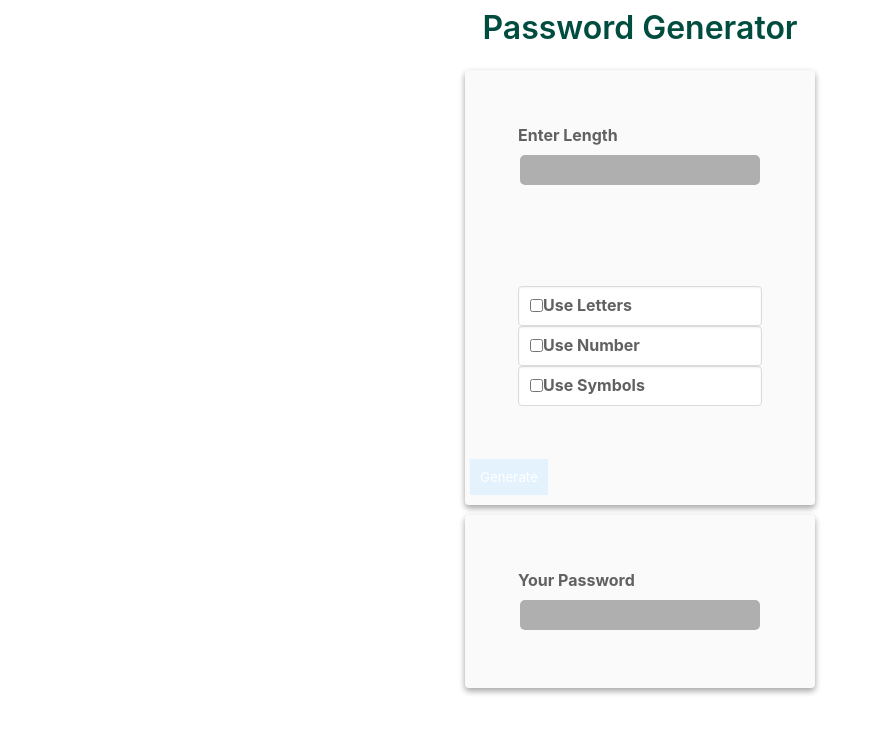
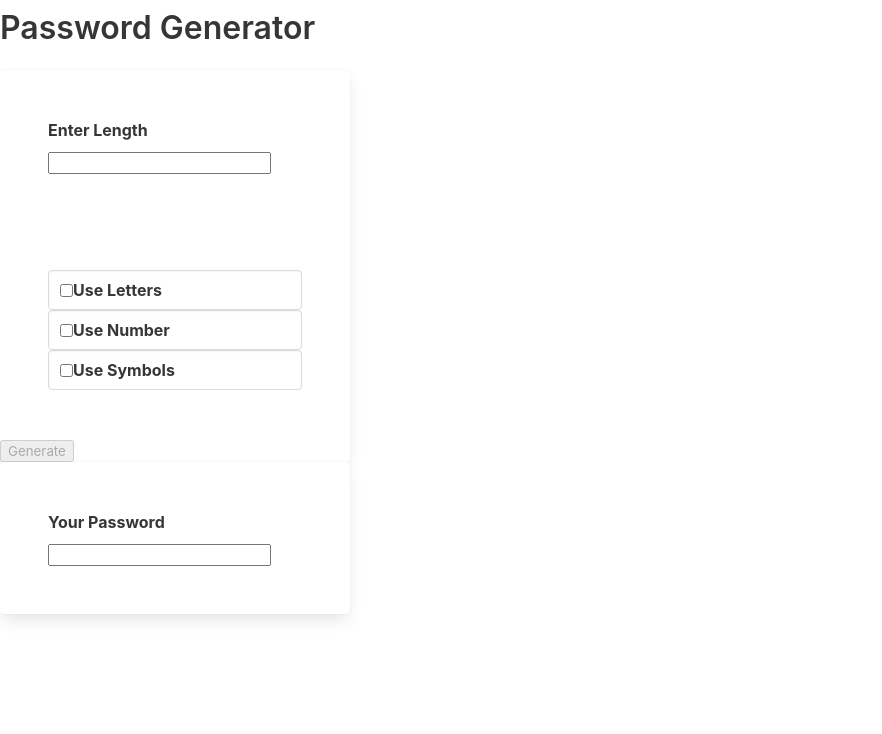
Before and after one commit to ashbeelghouri/password-generator, an Angular app: page / in a window 1280 px wide. Shown: the top 734 px of the page, without its empty margins (0-882 px from the left). Built offline with nearby package versions, Linux system fonts and the light colour scheme.

Commit message:
reconfirming

```diff
--- a/src/app/app.component.css
+++ b/src/app/app.component.css
@@ -1,4 +1,4 @@
-.form-control {
+/* .form-control {
   position: relative;
   display: block;
   width: 98%;
@@ -82,12 +82,6 @@
   color: white;
 }
 
-/*
-.section {
-  margin-top: 5px;
-  margin-bottom: 10px;
-} */
-
 .input {
   padding-top: 5px;
 }
@@ -97,20 +91,15 @@ label,
   color: #616161;
   cursor: pointer;
   -webkit-touch-callout: none;
-  /* iOS Safari */
   -webkit-user-select: none;
-  /* Safari */
   -khtml-user-select: none;
-  /* Konqueror HTML */
   -moz-user-select: none;
-  /* Old versions of Firefox */
   -ms-user-select: none;
-  /* Internet Explorer/Edge */
   user-select: none;
-  /* Non-prefixed version, currently supported by Chrome, Edge, Opera and Firefox */
+
 }
 
 
 .pad-20{
     padding: 20px;
-}
+} */
```
